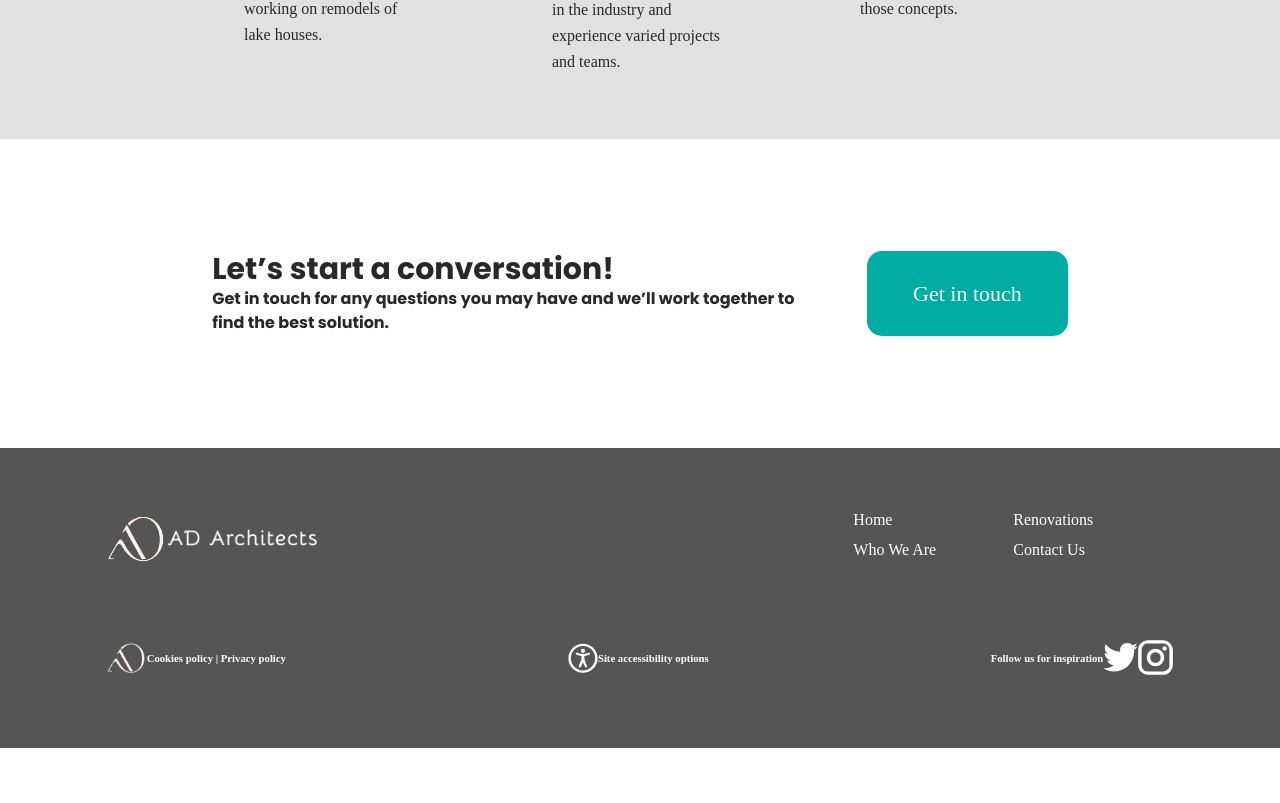
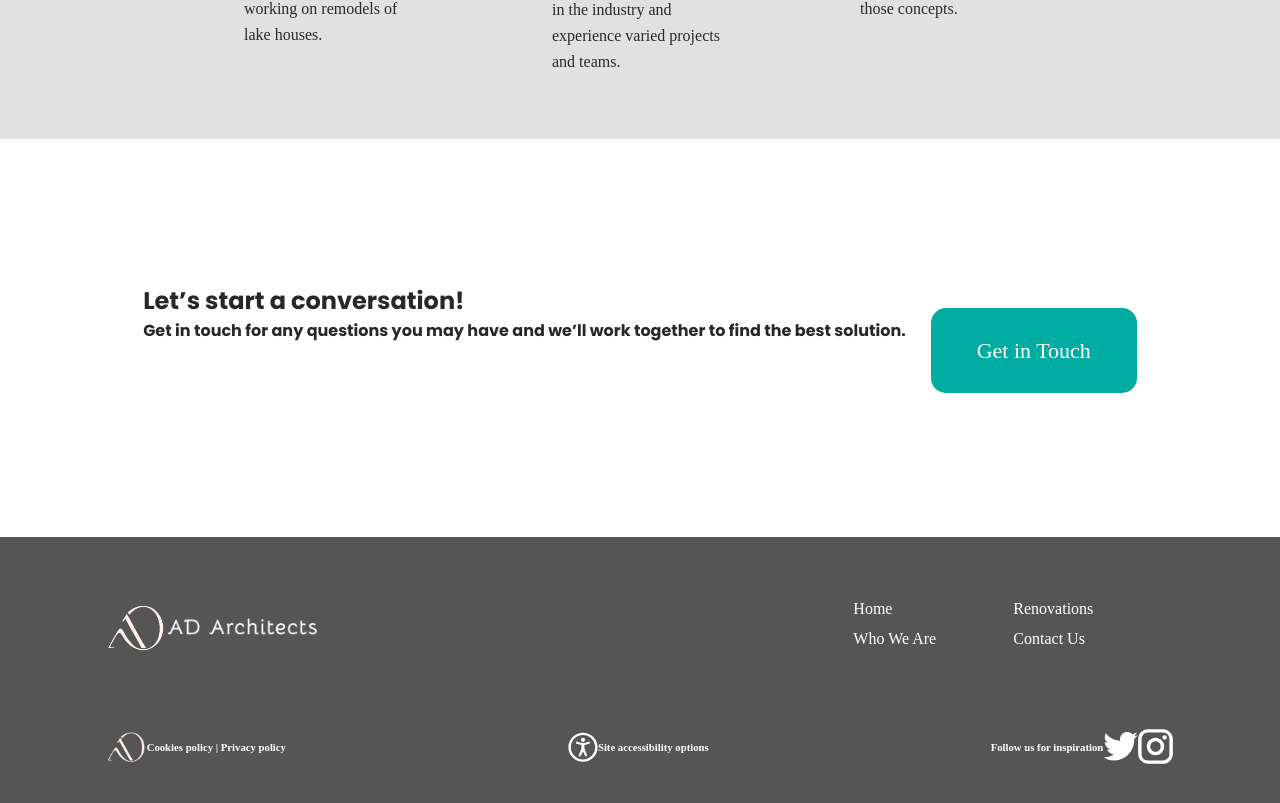
Before and after one commit to EDGI9/ad-architect-app, a React (Vite) app: page /ad-architect-app/whoweare in a window 1280 px wide. Shown: the part 830-1633 px from the top of the page. Before the commit the page ends 1578 px from the top, so only its background shows below. Built offline with nearby package versions, Linux system fonts and the light colour scheme; a web font is replaced by a local one.

Commit message:
Adding of the new contact block component

```diff
--- a/src/views/WhoWeAre.tsx
+++ b/src/views/WhoWeAre.tsx
@@ -1,8 +1,7 @@
-import { Title } from "../components/Title/Title";
 import { EmployeeCard } from "../components/EmployeeCard/EmployeeCard";
-import { Button } from "../components/Button/Button";
 import { Card } from "../components/Card/Card";
 import { PageTitle } from "../components/PageTitle/PageTitle";
+import { ContactBlock } from "../components/ContactBlock/ContactBlock";
 import { employees } from "../__mock__/employees";
 import  "../assets/styles/utilities.scss";
 
@@ -26,13 +25,7 @@ export function WhoWeAre(): JSX.Element{
                     </Card>
                 </section>
                 <section className="flex justify-center my-28">
-                    <div className="flex justify-center items-start flex-col md:flex-row md:space-x-12 mx-16 md:mx-0">
-                        <div className="w-full md:w-3/5 mb-5 md:mb-0">
-                            <Title type="h2" text="Let’s start a conversation!" className="font-bold text-xl md:text-3xl text-center md:text-left"></Title>
-                            <p className="text-center md:text-left">Get in touch for any questions you may have and we’ll work together to find the best solution.</p>
-                        </div>
-                        <Button text="Get in touch" className="w-full md:w-auto" ></Button>
-                    </div>
+                    <ContactBlock title='Let’s start a conversation!' text='Get in touch for any questions you may have and we’ll work together to find the best solution.'/>
                 </section>
         </div>
     )
```
